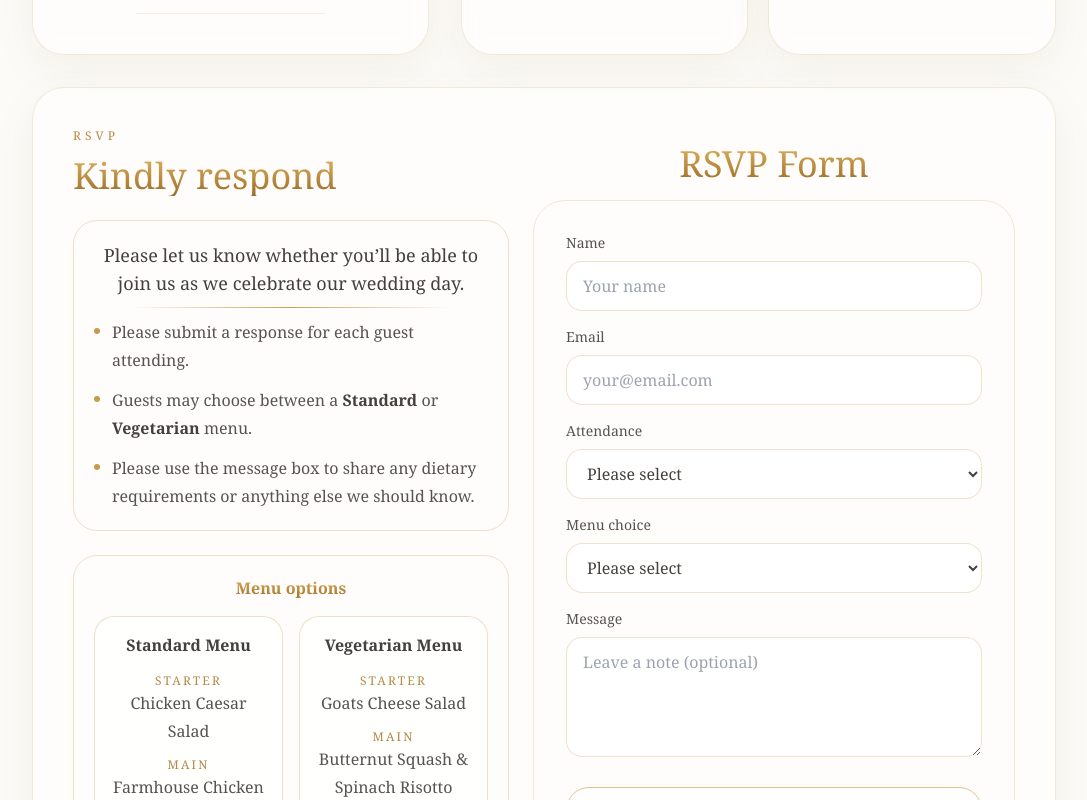
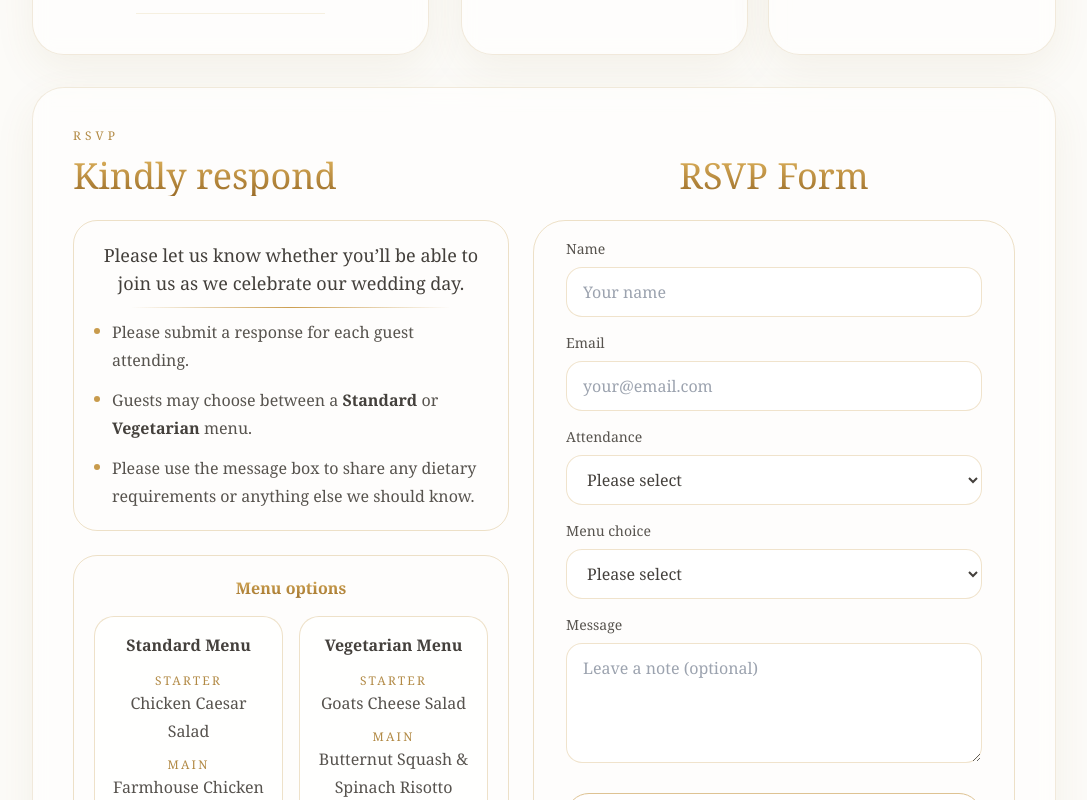
Before and after one commit to narutorulez/zoe-rahul-evening-wedding, a React (Vite) app: page / in a window 1280 px wide. Shown: the part 2880-3680 px from the top of the page, without its empty margins (96-1183 px from the left). Built offline with nearby package versions, Linux system fonts and the light colour scheme.

Commit message:
Finalise RSVP Form

```diff
--- a/src/App.jsx
+++ b/src/App.jsx
@@ -687,15 +687,18 @@ const isFormComplete =
 
 </div>
 
-<div className="flex flex-col items-center">
-  <h2 className="gold-text mt-4 mb-4 text-center font-serif text-3xl sm:text-4xl">
-  RSVP Form
-</h2>
+<div className="flex h-full flex-col">
+  <p className="invisible text-xs uppercase tracking-[0.35em] text-[#b28a45]">
+    RSVP
+  </p>
 
+  <h2 className="gold-text mt-3 mb-6 text-center font-serif text-3xl sm:text-4xl">
+    RSVP Form
+  </h2>
 
   <form
   onSubmit={handleSubmit}
-  className="w-full max-w-[560px] rounded-[2rem] border border-[#d7b775]/30 bg-gradient-to-b from-[#fffaf0]/92 to-white/92 p-4 sm:p-8"
+  className="mx-auto w-full max-w-[560px] flex-1 rounded-[2rem] border border-[#c89b4c]/30 bg-gradient-to-b from-[#fffaf0]/92 to-white/92 px-4 pt-[0.4rem] pb-4 sm:px-8 sm:pt-[1.15rem] sm:pb-8"
 >
 
   <div className="grid gap-4">
```
